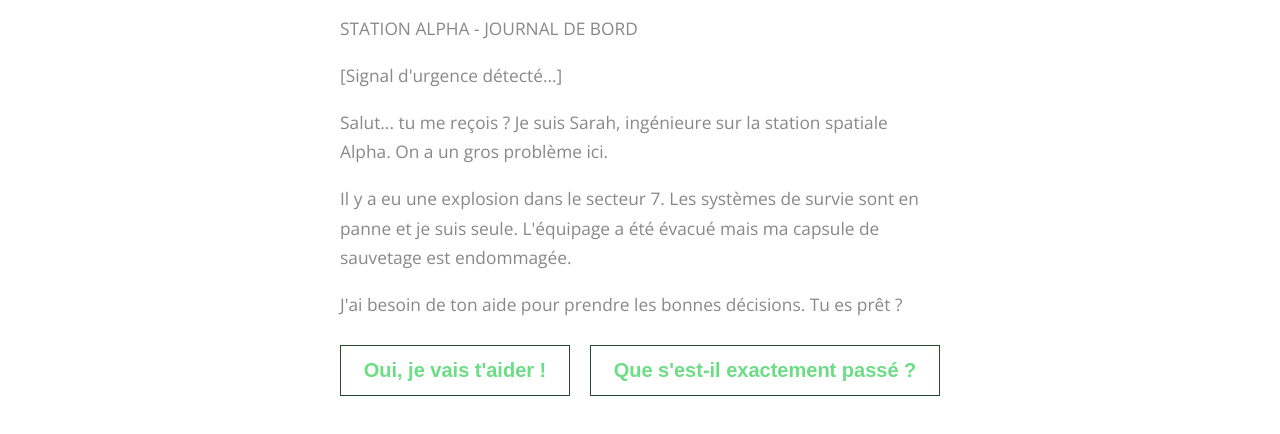
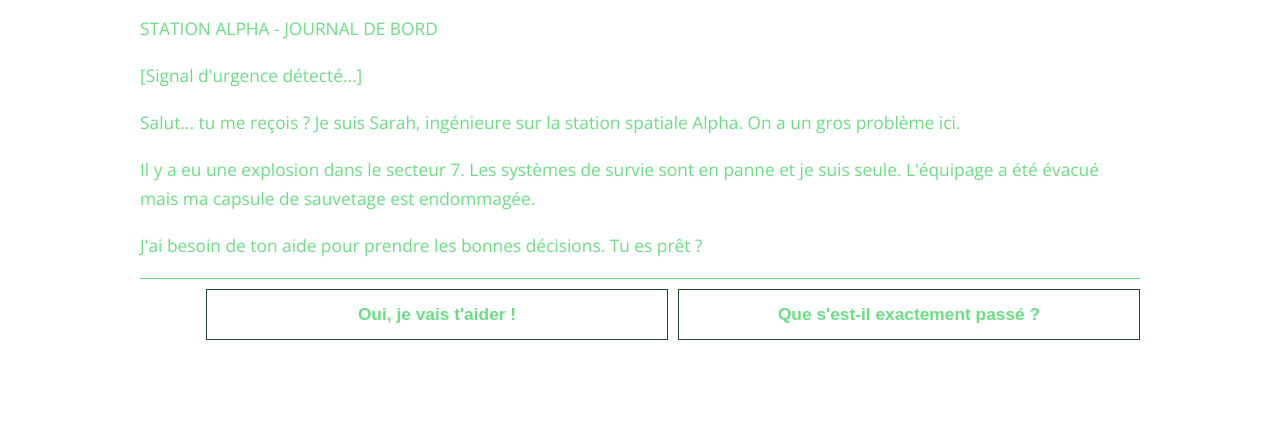
Before and after one commit to nota2k/station-alpha, a plain HTML site: page index.html in a window 1280 px wide. Shown: the part 252-686 px from the top of the page. Drawn offline with nearby package versions, Linux system fonts and the light colour scheme; a web font is replaced by a local one.

Commit message:
Ajustement des styles CSS pour améliorer la présentation et la réactivité des choix sélectionnés

```diff
--- a/style.css
+++ b/style.css
@@ -100,7 +100,7 @@ h2 {
 
 .container {
     display: block;
-    max-width: 600px;
+    max-width: 1000px;
     margin: 0 auto;
     padding: 20px;
     padding-top: 4em;
@@ -115,7 +115,7 @@ h2 {
 
 p {
     font-size: 13pt;
-    color: #888;
+    color: #6cdd85;
     line-height: 1.7em;
     font-weight: lighter;
 }
@@ -198,7 +198,6 @@ img {
   Class applied to choice links
 */
 .choice a, .choice span {
-    font-size: 15pt;
 }
 
 /*
@@ -255,7 +254,7 @@ img {
 */
 
 body.dark {
-    background: black;
+    background: #0c110d;
     color: white;
 }
 
@@ -264,7 +263,7 @@ body.dark {
 }
 
 .dark .container {
-    background: black;
+    background: transparent;
 }
 
 .dark .written-in-ink {
@@ -308,20 +307,31 @@ body.dark {
 /* Choix sélectionné */
 
 .choice-wrapper{
-    gap: 20px;
+    gap: 10px;
     display: flex;
-    justify-content: space-around;
+    flex-wrap: wrap;
+    justify-content: flex-end;
+}
+
+.choice-wrapper::before{
+    content:'';
+    height:1px;
+    width:100%;
+    display:block;
+    background: #6cdd85;
 }
 .choice.selected {
     padding: 15px;
-    margin: 10px 0;
+    /* margin: 10px 0; */
     border-radius: 3px;
+    flex-grow: 1;
+    width: fit-content;
+    align-self: flex-end;
 }
 
 /* Texte du choix sélectionné avec flèche */
 .chosen-choice {
     color: #6cdd85;
-    font-weight: bold;
     display: inline-block;
 }
 
@@ -340,11 +350,20 @@ body.dark {
 
 /* Animation pour la transition */
 .choice {
+    background:rgba(10,10,10,0);
     transition: all 0.3s ease;
-    margin: 8px 0;
+    margin: 0;
     border: 1px solid #25492d;
+    max-width: 42%;
+    display: flex;
     padding: 10px 20px;
     flex-grow: 2;
+    justify-content: center;
+    align-items: center;
+}
+
+.choice:hover{
+    background:rgba(25,100,80,0.6);
 }
 
 /* Style pour les choix normaux (liens) */
```
